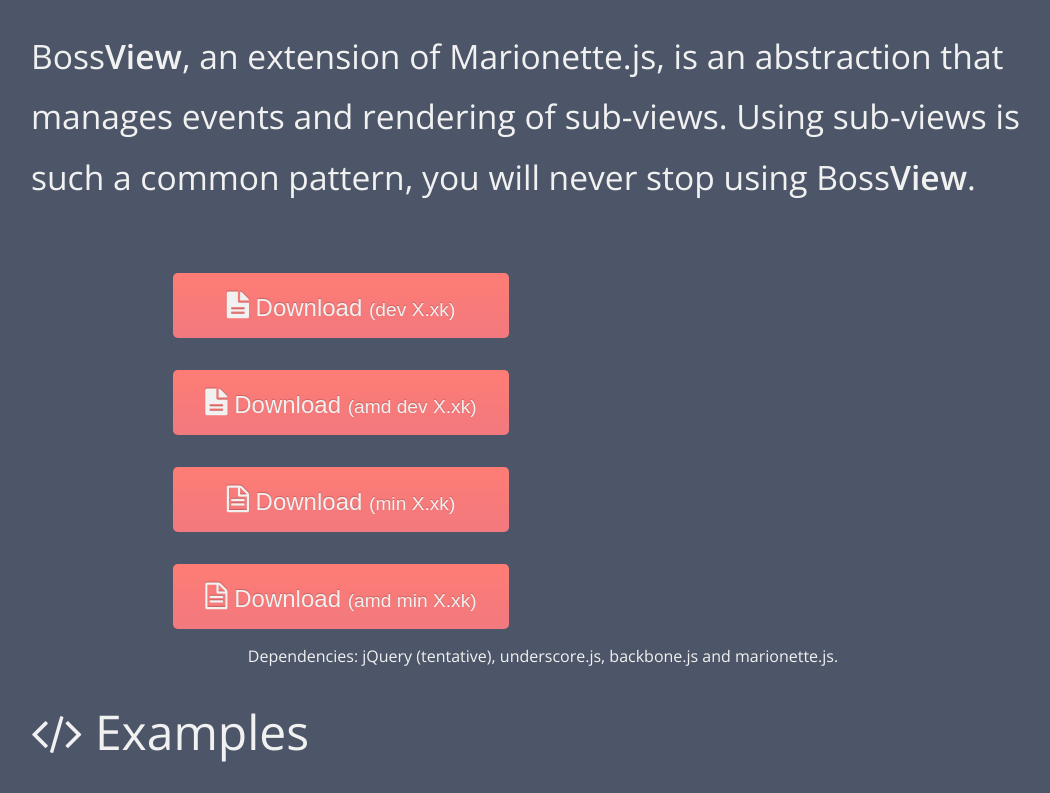
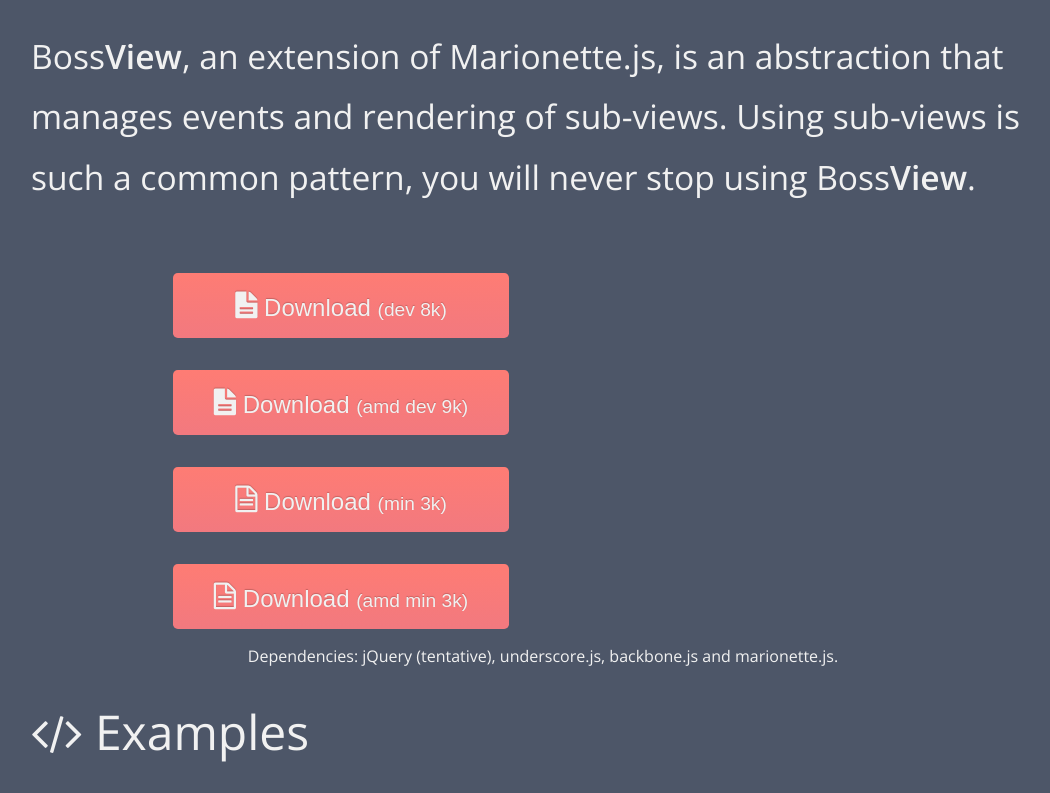
Before and after one commit to justspamjustin/BossView, a plain HTML site: page index.html in a window 1280 px wide. Shown: the part 424-1217 px from the top of the page, without its empty margins (97-1147 px from the left). Drawn offline with nearby package versions, Linux system fonts and the light colour scheme; a script that the page names is missing.

Commit message:
Add the sizes to the buttons

```diff
--- a/index.html
+++ b/index.html
@@ -38,12 +38,12 @@
 </section>
 <section class="boss-download" id="download">
     <div class="boss-download_downloads-row">
-        <a href="http://justspamjustin.github.io/BossView/Marionette.BossView.js"><button class="boss-button boss-header_download-button"><i class="icon-file-text boss-download_download-button-icon"></i> Download <span class="boss-download_download-button-size">(dev X.xk)</span></button></a>
-        <a href="http://justspamjustin.github.io/BossView/Marionette.BossView.AMD.js"><button class="boss-button boss-header_download-button"><i class="icon-file-text boss-download_download-button-icon"></i> Download <span class="boss-download_download-button-size">(amd dev X.xk)</span></button></a>
+        <a href="http://justspamjustin.github.io/BossView/Marionette.BossView.js"><button class="boss-button boss-header_download-button"><i class="icon-file-text boss-download_download-button-icon"></i> Download <span class="boss-download_download-button-size">(dev 8k)</span></button></a>
+        <a href="http://justspamjustin.github.io/BossView/Marionette.BossView.AMD.js"><button class="boss-button boss-header_download-button"><i class="icon-file-text boss-download_download-button-icon"></i> Download <span class="boss-download_download-button-size">(amd dev 9k)</span></button></a>
     </div>
     <div class="boss-download_downloads-row">
-        <a href="http://justspamjustin.github.io/BossView/Marionette.BossView.min.js"><button class="boss-button boss-header_download-button"><i class="icon-file-text-alt boss-download_download-button-icon"></i> Download <span class="boss-download_download-button-size">(min X.xk)</span></button></a>
-        <a href="http://justspamjustin.github.io/BossView/Marionette.BossView.AMD.min.js"><button class="boss-button boss-header_download-button"><i class="icon-file-text-alt boss-download_download-button-icon"></i> Download <span class="boss-download_download-button-size">(amd min X.xk)</span></button></a>
+        <a href="http://justspamjustin.github.io/BossView/Marionette.BossView.min.js"><button class="boss-button boss-header_download-button"><i class="icon-file-text-alt boss-download_download-button-icon"></i> Download <span class="boss-download_download-button-size">(min 3k)</span></button></a>
+        <a href="http://justspamjustin.github.io/BossView/Marionette.BossView.AMD.min.js"><button class="boss-button boss-header_download-button"><i class="icon-file-text-alt boss-download_download-button-icon"></i> Download <span class="boss-download_download-button-size">(amd min 3k)</span></button></a>
     </div>
     <div class="boss-download_dependencies">Dependencies: jQuery (tentative), underscore.js, backbone.js and marionette.js.</div>
 </section>
```
